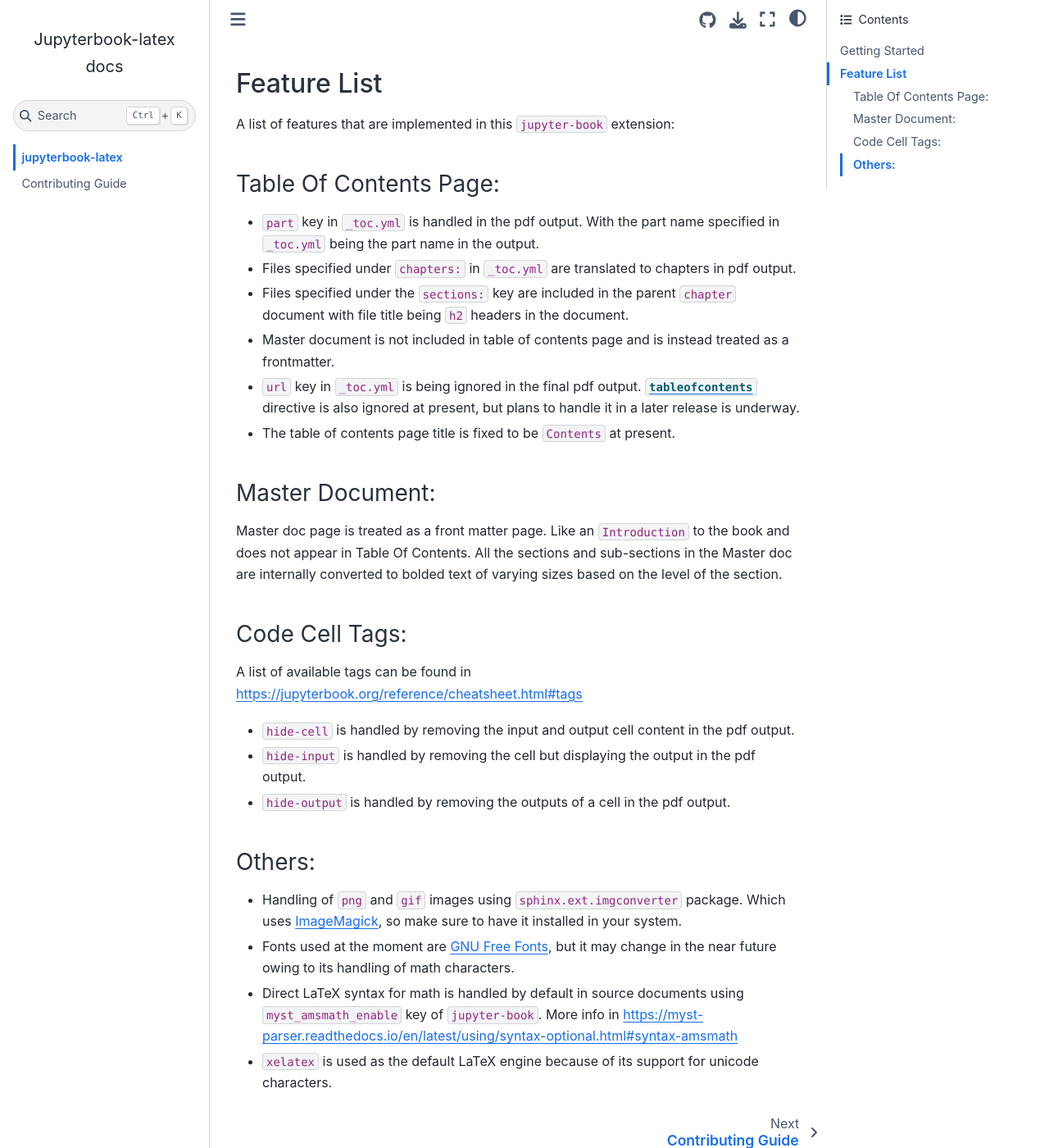
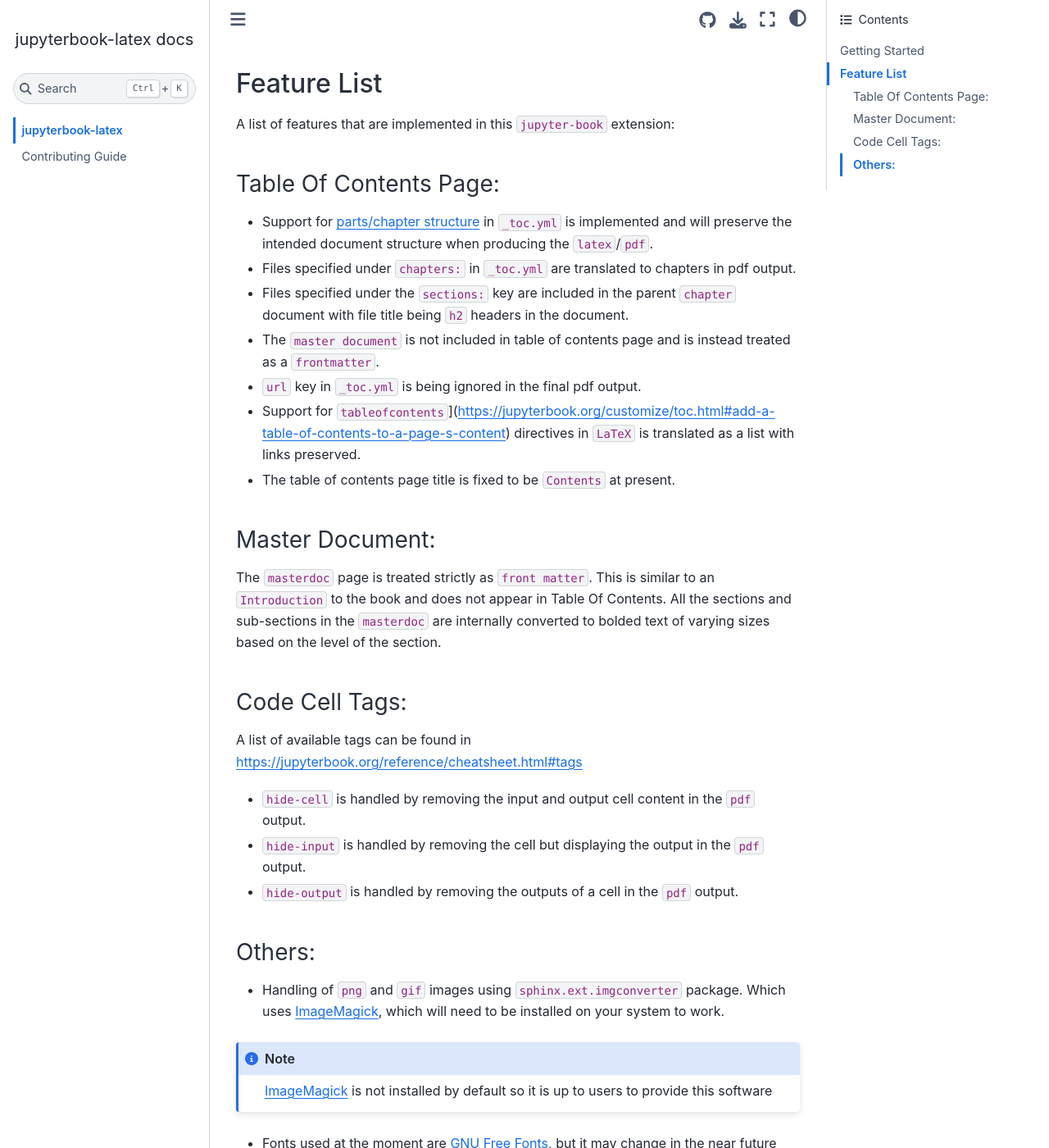
Before and after one commit to executablebooks/sphinx-jupyterbook-latex, a Jupyter Book: the page built from docs/intro.md, in a window 1280 px wide and 1400 px high, scrolled down 669 px. Shown: the whole window at 82% size. Built offline with Jupyter Book 1.0.4 settings and Sphinx 7.4.7 and the Sphinx Book theme 1.1.4, drawn with Linux system fonts in a browser that asks for light colours; some of the changed text lies outside the part shown.

Commit message:
edits for docs

````diff
--- a/docs/_config.yml
+++ b/docs/_config.yml
@@ -1,7 +1,7 @@
 # Book settings
 # Learn more at https://jupyterbook.org/customize/config.html
 
-title: Jupyterbook-latex docs
+title: jupyterbook-latex docs
 author: The Jupyter Book Community
 
 # Force re-execution of notebooks on each build.
--- a/docs/intro.md
+++ b/docs/intro.md
@@ -1,6 +1,6 @@
 # jupyterbook-latex
 
-**An extension to handle latex side of things for jupyter-book**.
+**Improvements to LaTeX for jupyter-book**.
 
 This package contains a [Sphinx](http://www.sphinx-doc.org/en/master/)
 extension to handle LaTeX builds for [jupyter-book](https://jupyterbook.org/)
@@ -11,17 +11,17 @@
 
 ```{note}
 This package is already configured with the installation of `jupyter-book`. If
-this package is not used by deafult with your latex builds, chances are that
+this package is not used by default with your latex builds, chances are that
 your `jupyter-book` package is an older version.
 ```
 
-if you want to install this package directly, it can be installed through pip:
+For other users, if you want to install this package directly, it can be installed through pip:
 
 ```bash
 pip install jupyterbook-latex
 ```
 
-Add this extension to the extensions list in your sphinx project's `conf.py`:
+Then add this extension to the extensions list in your sphinx project's `conf.py`:
 
 ```python
 extensions = ["jupyterbook_latex"]
@@ -34,51 +34,57 @@
 
 ### Table Of Contents Page:
 
-* `part` key in `_toc.yml` is handled in the pdf output.
-  With the part name specified in `_toc.yml` being the part
-  name in the output.
+* Support for [parts/chapter structure](https://jupyterbook.org/customize/toc.html#defining-chapters-and-parts-in-toc-yml) in `_toc.yml` is implemented and
+  will preserve the intended document structure when producing the `latex`/`pdf`.
 
 * Files specified under `chapters:` in `_toc.yml` are translated
   to chapters in pdf output.
 
 * Files specified under the `sections:` key are included
-  in the parent `chapter` document with file title being `h2` headers in the document.
+  in the parent `chapter` document with file title being `h2`
+  headers in the document.
 
-* Master document is not included in table of contents page
-  and is instead treated as a frontmatter.
+* The `master document` is not included in table of contents page
+  and is instead treated as a `frontmatter`.
 
 * `url` key in `_toc.yml` is being ignored in the final
-  pdf output. [`tableofcontents`](https://jupyterbook.org/customize/toc.html#add-a-table-of-contents-to-a-page-s-content) directive is
-  also ignored at present, but plans to handle it in a later
-  release is underway.
+  pdf output.
+
+* Support for `tableofcontents`](https://jupyterbook.org/customize/toc.html#add-a-table-of-contents-to-a-page-s-content) directives in `LaTeX`
+  is translated as a list with links preserved.
 
 * The table of contents page title is fixed to be `Contents` at present.
 
 ### Master Document:
 
-Master doc page is treated as a front matter page. Like an `Introduction` to the book and does not appear in Table Of Contents. All the sections and sub-sections in the Master doc are internally converted to bolded text of varying sizes based on the level of the section.
+The `masterdoc` page is treated strictly as `front matter`. This is similar to an `Introduction` to the book and does not appear in Table Of Contents. All the sections and sub-sections in the `masterdoc` are internally converted to bolded text of varying sizes based on the level of the section.
 
 ### Code Cell Tags:
 
 A list of available tags can be found in https://jupyterbook.org/reference/cheatsheet.html#tags
 
-* `hide-cell` is handled by removing the input and output cell content in the pdf output.
+* `hide-cell` is handled by removing the input and output cell content in the `pdf` output.
 
-* `hide-input` is handled by removing the cell but displaying the output in the pdf output.
+* `hide-input` is handled by removing the cell but displaying the output in the `pdf` output.
 
-* `hide-output` is handled by removing the outputs of a cell in the pdf output.
+* `hide-output` is handled by removing the outputs of a cell in the `pdf` output.
 
 ### Others:
 
 * Handling of `png` and `gif` images using `sphinx.ext.imgconverter` package.
-  Which uses [ImageMagick](https://www.imagemagick.org/script/index.php), so
-  make sure to have it installed in your system.
+  Which uses [ImageMagick](https://www.imagemagick.org/script/index.php), which
+  will need to be installed on your system to work.
+
+```{note}
+[ImageMagick](https://www.imagemagick.org/script/index.php) is not installed by default
+so it is up to users to provide this software
+```
 
 * Fonts used at the moment are [GNU Free Fonts](https://www.gnu.org/software/freefont/),
   but it may change in the near future owing to its handling of math characters.
 
 * Direct LaTeX syntax for math is handled by default in source documents
   using `myst_amsmath_enable` key of `jupyter-book`.
-  More info in [https://myst-parser.readthedocs.io/en/latest/using/syntax-optional.html#syntax-amsmath](https://myst-parser.readthedocs.io/en/latest/using/syntax-optional.html#syntax-amsmath)
+  More info on [myst_amsmath_enable](https://myst-parser.readthedocs.io/en/latest/using/syntax-optional.html#syntax-amsmath).
 
-* `xelatex` is used as the default LaTeX engine because of its support for unicode characters.
+* `xelatex` is used as the **default LaTeX engine** because of its support for unicode characters.
````
Also changed, not shown: docs/contributing.md (+7 -4 lines).
